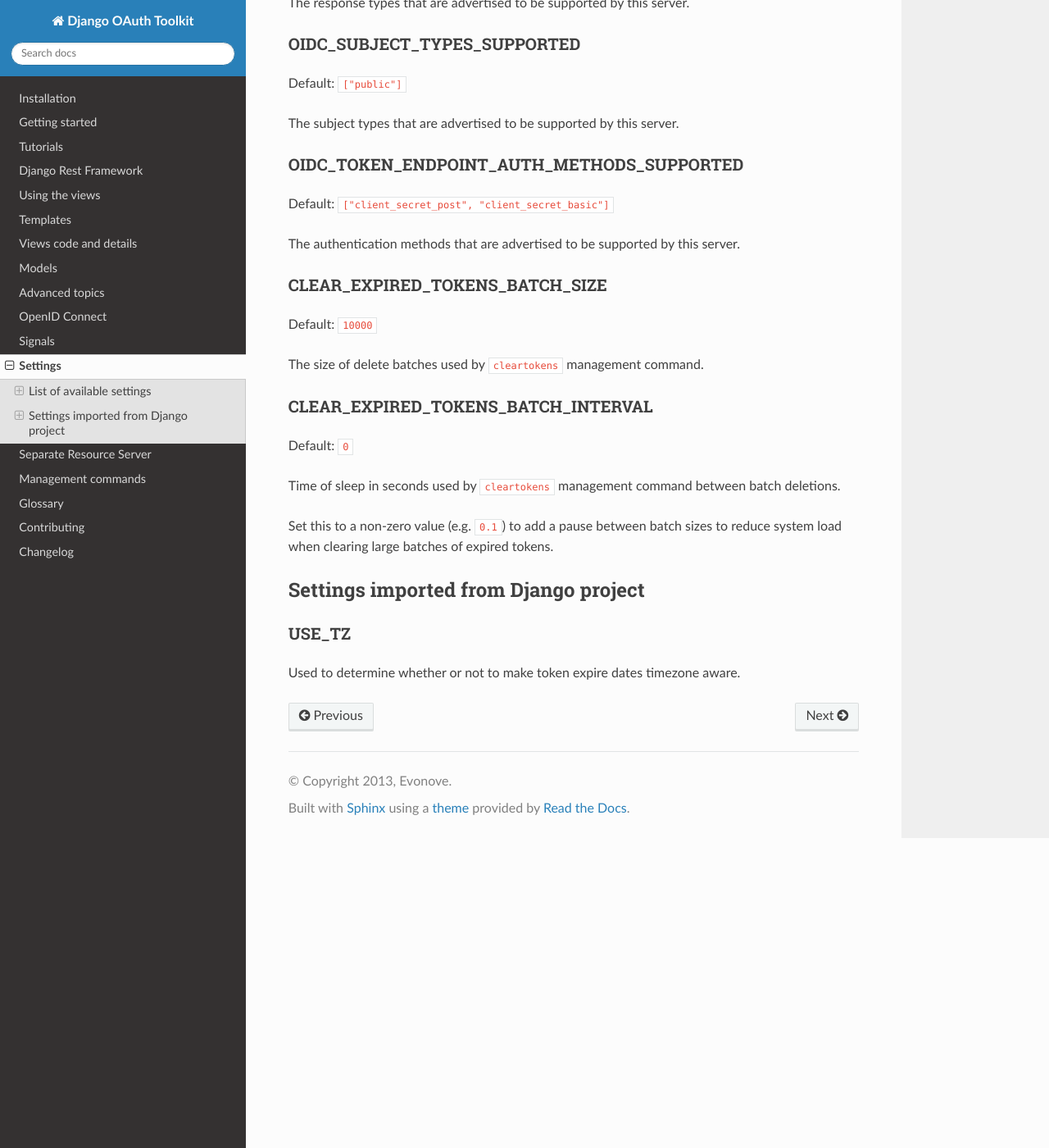
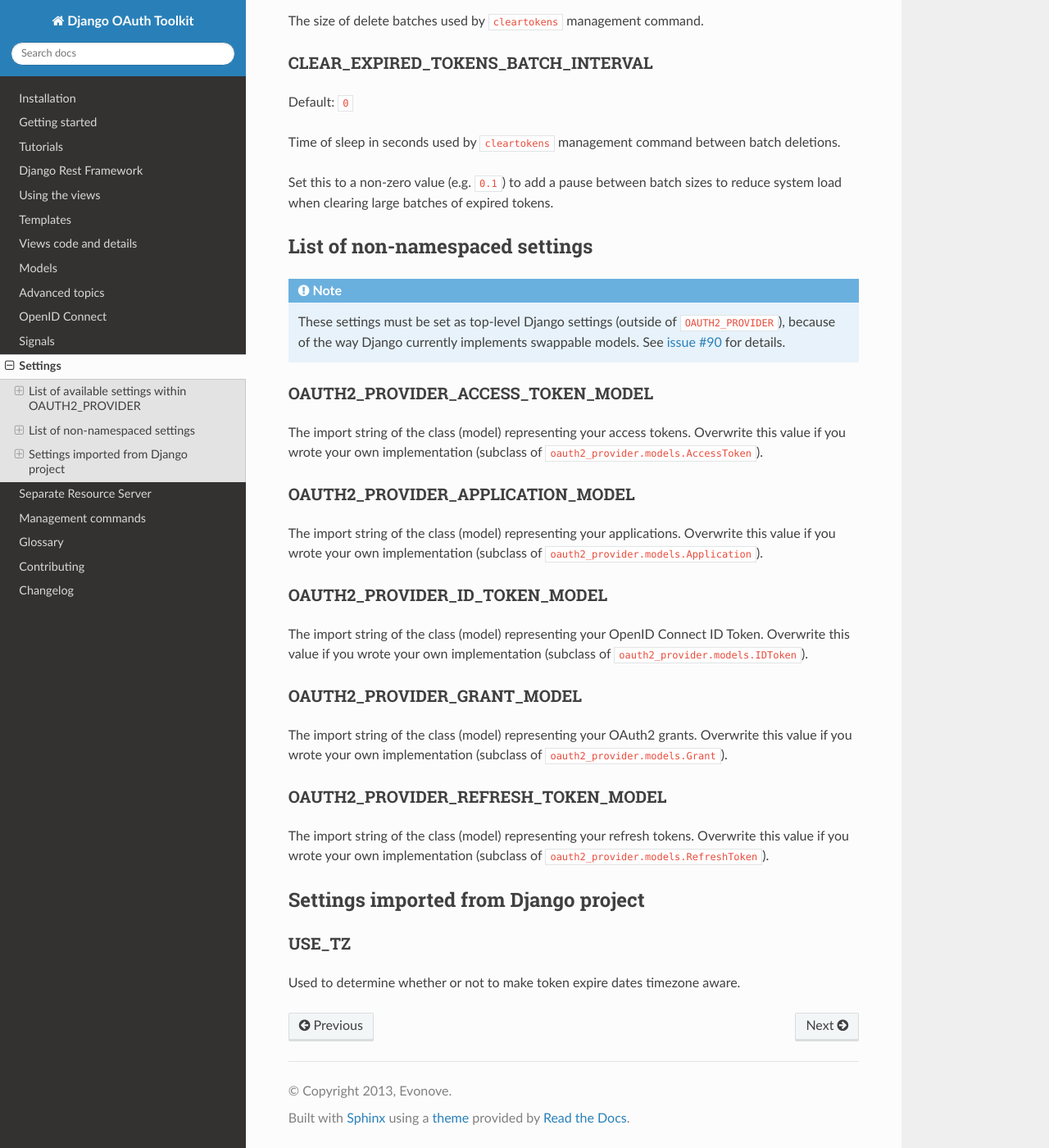
Before and after one commit to jazzband/django-oauth-toolkit, a Sphinx documentation site: the page built from docs/settings.rst, in a window 1280 px wide and 1400 px high, scrolled down 10370 px. Shown: the whole window at 82% size. Built offline with Sphinx 7.4.7 and the Read the Docs theme 3.1.0, drawn with Linux system fonts in a browser that asks for light colours; some of the changed text lies outside the part shown.

Commit message:
Improve settings documentation (#1567)
Previously, it was unclear that the swappable model settings
should always be set without a namespace, as the sub-section
titles didn't include the required `OAUTH2_PROVIDER_` prefix.
The warning at the top may not be noticed by people looking for
a specific settings, and it was still unclear given the sub-section
titles.

Additionally, this documents the
`OAUTH2_PROVIDER_ID_TOKEN_MODEL` and
`OAUTH2_PROVIDER_GRANT_MODEL` settings, which
were previously undocumented.

Also, this corrects a mistake where `ACCESS_TOKEN_GENERATOR` was
mentioned as the setting which enables the use of `SettingsScopes`; the
actual setting is `SCOPES_BACKEND_CLASS`.

```diff
--- a/docs/settings.rst
+++ b/docs/settings.rst
@@ -1,10 +1,8 @@
 Settings
 ========
 
-Our configurations are all namespaced under the ``OAUTH2_PROVIDER`` settings with the exception of
-``OAUTH2_PROVIDER_APPLICATION_MODEL``, ``OAUTH2_PROVIDER_ACCESS_TOKEN_MODEL``, ``OAUTH2_PROVIDER_GRANT_MODEL``,
-``OAUTH2_PROVIDER_REFRESH_TOKEN_MODEL``: this is because of the way Django currently implements
-swappable models. See `issue #90 <https://github.com/jazzband/django-oauth-toolkit/issues/90>`_ for details.
+Our configurations are all namespaced under the ``OAUTH2_PROVIDER`` settings, with the exception
+of the `List of non-namespaced settings`_.
 
 For example:
 
@@ -24,23 +22,16 @@
 A big *thank you* to the guys from Django REST Framework for inspiring this.
 
 
-List of available settings
---------------------------
+List of available settings within OAUTH2_PROVIDER
+-------------------------------------------------
 
 ACCESS_TOKEN_EXPIRE_SECONDS
 ~~~~~~~~~~~~~~~~~~~~~~~~~~~
-
 Default: ``36000``
 
 The number of seconds an access token remains valid. Requesting a protected
 resource after this duration will fail. Keep this value high enough so clients
 can cache the token for a reasonable amount of time.
-
-ACCESS_TOKEN_MODEL
-~~~~~~~~~~~~~~~~~~
-The import string of the class (model) representing your access tokens. Overwrite
-this value if you wrote your own implementation (subclass of
-``oauth2_provider.models.AccessToken``).
 
 ACCESS_TOKEN_GENERATOR
 ~~~~~~~~~~~~~~~~~~~~~~
@@ -49,7 +40,6 @@
 
 ALLOWED_REDIRECT_URI_SCHEMES
 ~~~~~~~~~~~~~~~~~~~~~~~~~~~~
-
 Default: ``["http", "https"]``
 
 A list of schemes that the ``redirect_uri`` field will be validated against.
@@ -65,7 +55,6 @@
 
 ALLOW_URI_WILDCARDS
 ~~~~~~~~~~~~~~~~~~~
-
 Default: ``False``
 
 SECURITY WARNING: Enabling this setting can introduce security vulnerabilities. Only enable
@@ -96,7 +85,6 @@
 
 ALLOWED_SCHEMES
 ~~~~~~~~~~~~~~~~~~~~~~~~~~~~
-
 Default: ``["https"]``
 
 A list of schemes that the ``allowed_origins`` field will be validated against.
@@ -104,13 +92,6 @@
 Adding ``"http"`` to the list is considered to be safe only for local development and testing.
 Note that `OAUTHLIB_INSECURE_TRANSPORT <https://oauthlib.readthedocs.io/en/latest/oauth2/security.html#envvar-OAUTHLIB_INSECURE_TRANSPORT>`_
 environment variable should be also set to allow HTTP origins.
-
-
-APPLICATION_MODEL
-~~~~~~~~~~~~~~~~~
-The import string of the class (model) representing your applications. Overwrite
-this value if you wrote your own implementation (subclass of
-``oauth2_provider.models.Application``).
 
 AUTHORIZATION_CODE_EXPIRE_SECONDS
 ~~~~~~~~~~~~~~~~~~~~~~~~~~~~~~~~~
@@ -214,12 +195,6 @@
 only recourse is to have the user re-authenticate. A suggested value, if this
 is enabled, is 2 minutes.
 
-REFRESH_TOKEN_MODEL
-~~~~~~~~~~~~~~~~~~~
-The import string of the class (model) representing your refresh tokens. Overwrite
-this value if you wrote your own implementation (subclass of
-``oauth2_provider.models.RefreshToken``).
-
 REFRESH_TOKEN_REUSE_PROTECTION
 ~~~~~~~~~~~~~~~~~~~~~~~~~~~~~~
 When this is set to ``True`` (default ``False``), and ``ROTATE_REFRESH_TOKEN`` is used, the server will check
@@ -257,7 +232,7 @@
 
 SCOPES
 ~~~~~~
-.. note:: (0.12.0+) Only used if ``ACCESS_TOKEN_GENERATOR`` is set to the SettingsScopes default.
+.. note:: (0.12.0+) Only used if ``SCOPES_BACKEND_CLASS`` is set to the SettingsScopes default.
 
 A dictionary mapping each scope name to its human description.
 
@@ -265,7 +240,7 @@
 
 DEFAULT_SCOPES
 ~~~~~~~~~~~~~~
-.. note:: (0.12.0+) Only used if ``ACCESS_TOKEN_GENERATOR`` is set to the SettingsScopes default.
+.. note:: (0.12.0+) Only used if ``SCOPES_BACKEND_CLASS`` is set to the SettingsScopes default.
 
 A list of scopes that should be returned by default.
 This is a subset of the keys of the ``SCOPES`` setting.
@@ -277,13 +252,13 @@
 
 READ_SCOPE
 ~~~~~~~~~~
-.. note:: (0.12.0+) Only used if ``ACCESS_TOKEN_GENERATOR`` is set to the SettingsScopes default.
+.. note:: (0.12.0+) Only used if ``SCOPES_BACKEND_CLASS`` is set to the SettingsScopes default.
 
 The name of the *read* scope.
 
 WRITE_SCOPE
 ~~~~~~~~~~~
-.. note:: (0.12.0+) Only used if ``ACCESS_TOKEN_GENERATOR`` is set to the SettingsScopes default.
+.. note:: (0.12.0+) Only used if ``SCOPES_BACKEND_CLASS`` is set to the SettingsScopes default.
 
 The name of the *write* scope.
 
@@ -339,7 +314,6 @@
 Default: ``False``
 
 Whether or not :doc:`oidc` support is enabled.
-
 
 OIDC_RSA_PRIVATE_KEY
 ~~~~~~~~~~~~~~~~~~~~
@@ -470,11 +444,47 @@
 Set this to a non-zero value (e.g. ``0.1``) to add a pause between batch sizes to reduce system
 load when clearing large batches of expired tokens.
 
+List of non-namespaced settings
+-------------------------------
+.. note::
+   These settings must be set as top-level Django settings (outside of ``OAUTH2_PROVIDER``),
+   because of the way Django currently implements swappable models.
+   See `issue #90 <https://github.com/jazzband/django-oauth-toolkit/issues/90>`_ for details.
+
+
+OAUTH2_PROVIDER_ACCESS_TOKEN_MODEL
+~~~~~~~~~~~~~~~~~~~~~~~~~~~~~~~~~~
+The import string of the class (model) representing your access tokens.
+Overwrite this value if you wrote your own implementation (subclass of
+``oauth2_provider.models.AccessToken``).
+
+OAUTH2_PROVIDER_APPLICATION_MODEL
+~~~~~~~~~~~~~~~~~~~~~~~~~~~~~~~~~
+The import string of the class (model) representing your applications.
+Overwrite this value if you wrote your own implementation (subclass of
+``oauth2_provider.models.Application``).
+
+OAUTH2_PROVIDER_ID_TOKEN_MODEL
+~~~~~~~~~~~~~~~~~~~~~~~~~~~~~~
+The import string of the class (model) representing your OpenID Connect ID Token.
+Overwrite this value if you wrote your own implementation (subclass of
+``oauth2_provider.models.IDToken``).
+
+OAUTH2_PROVIDER_GRANT_MODEL
+~~~~~~~~~~~~~~~~~~~~~~~~~~~
+The import string of the class (model) representing your OAuth2 grants.
+Overwrite this value if you wrote your own implementation (subclass of
+``oauth2_provider.models.Grant``).
+
+OAUTH2_PROVIDER_REFRESH_TOKEN_MODEL
+~~~~~~~~~~~~~~~~~~~~~~~~~~~~~~~~~~~
+The import string of the class (model) representing your refresh tokens.
+Overwrite this value if you wrote your own implementation (subclass of
+``oauth2_provider.models.RefreshToken``).
 
 Settings imported from Django project
 -------------------------------------
 
 USE_TZ
 ~~~~~~
-
 Used to determine whether or not to make token expire dates timezone aware.
```
